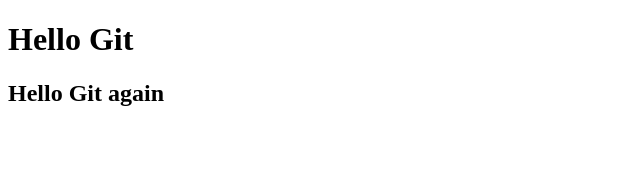
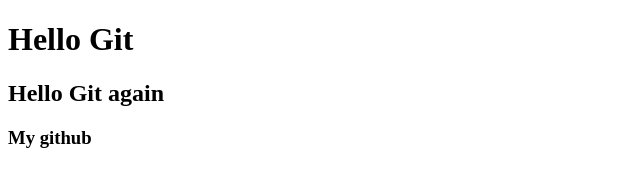
Before and after one commit to dmitryrozhkov/git_test, a plain HTML site: page index.html in a window 1280 px wide. Shown: the whole page, without its empty margins (0-640 px from the left). Drawn offline with Linux system fonts and the light colour scheme.

Commit message:
Added h3

```diff
--- a/index.html
+++ b/index.html
@@ -7,6 +7,6 @@
 <body>
 	<h1>Hello Git</h1>
 	<h2>Hello Git again</h2>
-
+	<h3>My github</h3>
 </body>
 </html>
```
